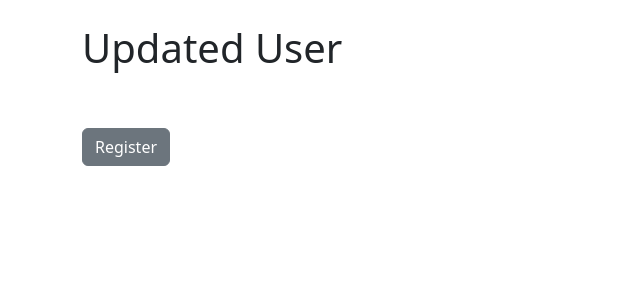
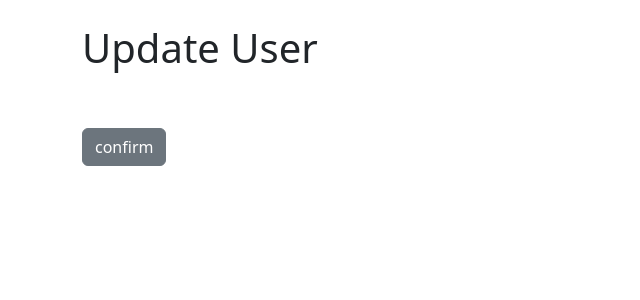
Before and after one commit to mahlet21z/Twitter-webapp-using-Django-, a Django app: page /update_user/ in a window 1280 px wide. Shown: the part 56-356 px from the top of the page, without its empty margins (0-640 px from the left). Run offline with Django 4.2, Linux system fonts and the light colour scheme.

Commit message:
page to update a users profile

```diff
--- a/Tweet/templates/profile.html
+++ b/Tweet/templates/profile.html
@@ -70,7 +70,12 @@
 
     {% endif %}
     </form>
+    <br/>
 
+    <!-- check for correct user -->
+    {% if request.user.id == profile.user.id %}
+        <a href="{% url 'update_user' %}" class="btn btn-outline-secondary">Update Profile</a>
+    {% endif %}
 
             </div>
         </div>
--- a/Tweet/templates/update_user.html
+++ b/Tweet/templates/update_user.html
@@ -2,14 +2,14 @@
 {% block content %}
 
 <div class="col-md=6 offsets"-md-3>
-<h1>Updated User</h1>
+<h1>Update User</h1>
 <br/>
 
 <form method="POST" action="">
           {% csrf_token %}
           {{ form.as_p}}
           <br/>
-          <button type="submit" class='btn btn-secondary'>Register</button>
+          <button type="submit" class='btn btn-secondary'>confirm</button>
 </form>
 
 </div>
```
